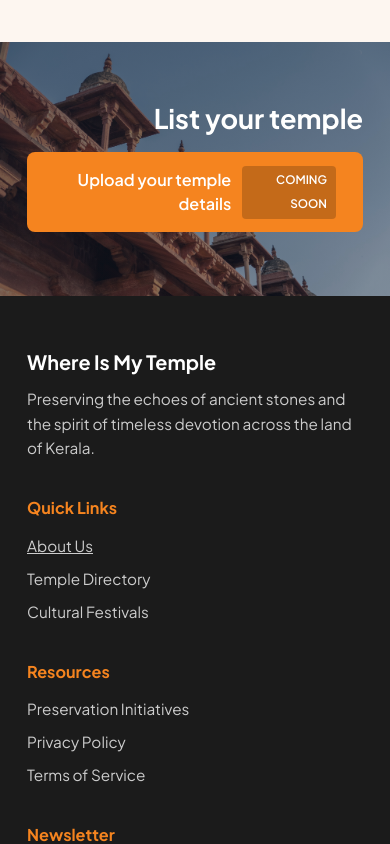
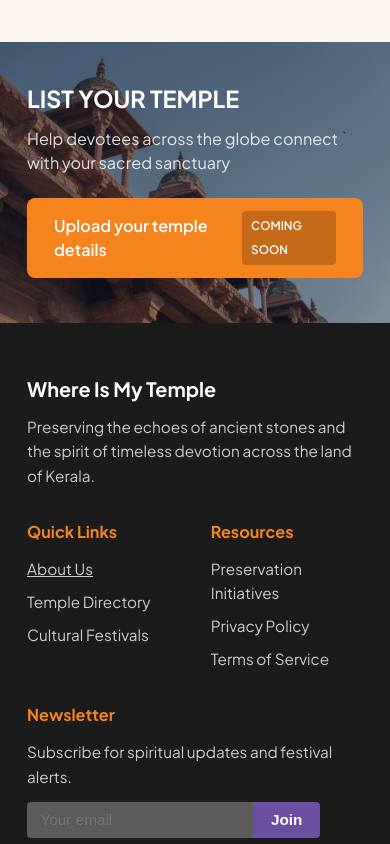
Before and after one commit to sanoopnazeer/where-is-my-temple, a Next.js app: page /about in a window 390 px wide. Shown: the part 3060-3904 px from the top of the page. Built offline with nearby package versions, Linux system fonts and the light colour scheme; a web font is replaced by a local one.

Commit message:
fix: mobile version ui adjustment for home page

```diff
--- a/src/components/home/HeritageBanner.tsx
+++ b/src/components/home/HeritageBanner.tsx
@@ -19,6 +19,10 @@ export function HeritageBanner() {
         <div className={styles.overlay} />
       </div>
       <div className={styles.inner}>
+        {/* Shown only on mobile (CSS), matching design/mobile's small
+            "SACRED LEGACY" eyebrow badge — design/desktop's version of this
+            section doesn't have one, so it stays hidden there. */}
+        <p className={styles.eyebrow}>Sacred Legacy</p>
         <h2 className={styles.title}>The Sacred Heritage of Where Is My Temple</h2>
         <p className={styles.quote}>
           &ldquo;Where Is My Temple is more than just a directory &mdash; it is a living archive
--- a/src/components/home/HomeHero.tsx
+++ b/src/components/home/HomeHero.tsx
@@ -30,6 +30,7 @@ export function HomeHero() {
           heritage of Kerala&apos;s sacred temples.
         </p>
         <div className={styles.searchBar}>
+          <div className={styles.searchField}>
             <SearchIcon className={styles.searchIcon} />
             <input
               type="search"
@@ -38,6 +39,7 @@ export function HomeHero() {
               aria-label="Search (coming soon)"
               className={styles.searchInput}
             />
+          </div>
           <span className={styles.exploreButton} aria-disabled="true">
             Explore
           </span>
--- a/src/components/layout/ComingSoonCta.module.css
+++ b/src/components/layout/ComingSoonCta.module.css
@@ -46,6 +46,10 @@
   font-size: 1.5rem;
 }
 
+.subtitle {
+  display: none;
+}
+
 .button {
   display: inline-flex;
   align-items: center;
@@ -66,3 +70,32 @@
   padding: 0.15rem 0.5rem;
   border-radius: 4px;
 }
+
+/* Desktop design right-aligns this banner's content; the mobile design
+   left-aligns it instead, with a full-width button. */
+@media (max-width: 480px) {
+  .inner {
+    align-items: flex-start;
+    text-align: left;
+    gap: 0.85rem;
+  }
+
+  .title {
+    text-transform: uppercase;
+    font-size: 1.3rem;
+  }
+
+  .subtitle {
+    display: block;
+    margin: 0;
+    font-size: 0.9rem;
+    line-height: 1.5;
+    color: rgba(255, 255, 255, 0.85);
+  }
+
+  .button {
+    width: 100%;
+    justify-content: center;
+    margin-top: 0.4rem;
+  }
+}
--- a/src/components/layout/ComingSoonCta.tsx
+++ b/src/components/layout/ComingSoonCta.tsx
@@ -40,6 +40,11 @@ export function ComingSoonCta({
       )}
       <div className={styles.inner}>
         <h2 className={styles.title}>List your temple</h2>
+        {/* Shown only on mobile (CSS) — design/mobile's version of this
+            banner has this line, design/desktop's doesn't. */}
+        <p className={styles.subtitle}>
+          Help devotees across the globe connect with your sacred sanctuary
+        </p>
         <span className={styles.button} aria-disabled="true">
           Upload your temple details
           <span className={styles.badge}>Coming Soon</span>
--- a/src/components/layout/SiteFooter.module.css
+++ b/src/components/layout/SiteFooter.module.css
@@ -10,6 +10,35 @@
   display: grid;
   grid-template-columns: repeat(auto-fit, minmax(200px, 1fr));
   gap: 2rem;
+}
+
+/* Mobile design pairs Quick Links/Resources side by side, with the brand
+   block and newsletter each spanning the full width. */
+@media (max-width: 480px) {
+  .columns {
+    grid-template-columns: 1fr 1fr;
+    grid-template-areas:
+      'brand brand'
+      'quick resources'
+      'newsletter newsletter';
+    gap: 1.75rem;
+  }
+
+  .brandColumn {
+    grid-area: brand;
+  }
+
+  .quickColumn {
+    grid-area: quick;
+  }
+
+  .resourcesColumn {
+    grid-area: resources;
+  }
+
+  .newsletterColumn {
+    grid-area: newsletter;
+  }
 }
 
 .brand {
--- a/src/components/layout/SiteFooter.tsx
+++ b/src/components/layout/SiteFooter.tsx
@@ -13,14 +13,14 @@ export function SiteFooter() {
   return (
     <footer className={styles.footer}>
       <div className={styles.columns}>
-        <div>
+        <div className={styles.brandColumn}>
           <h2 className={styles.brand}>Where Is My Temple</h2>
           <p className={styles.tagline}>
             Preserving the echoes of ancient stones and the spirit of timeless devotion across the
             land of Kerala.
           </p>
         </div>
-        <div>
+        <div className={styles.quickColumn}>
           <h3 className={styles.columnTitle}>Quick Links</h3>
           <ul className={styles.linkList}>
             <li>
@@ -30,7 +30,7 @@ export function SiteFooter() {
             <li>Cultural Festivals</li>
           </ul>
         </div>
-        <div>
+        <div className={styles.resourcesColumn}>
           <h3 className={styles.columnTitle}>Resources</h3>
           <ul className={styles.linkList}>
             <li>Preservation Initiatives</li>
@@ -38,7 +38,7 @@ export function SiteFooter() {
             <li>Terms of Service</li>
           </ul>
         </div>
-        <div>
+        <div className={styles.newsletterColumn}>
           <h3 className={styles.columnTitle}>Newsletter</h3>
           <p className={styles.tagline}>Subscribe for spiritual updates and festival alerts.</p>
           <div className={styles.subscribeRow}>
```
Also changed, not shown: src/components/home/DistrictsGrid.module.css (+11 -1 lines), src/components/home/FeaturedTemples.module.css (+21 -0 lines), src/components/home/HeritageBanner.module.css (+19 -0 lines), src/components/home/HomeHero.module.css (+26 -8 lines), src/components/home/UpcomingEvents.module.css (+70 -2 lines), src/components/home/UpcomingEvents.tsx (+14 -1 lines), 1 other file (tests, documents, lock files or other folders). Lines whose indentation alone changed are shown as unchanged.
